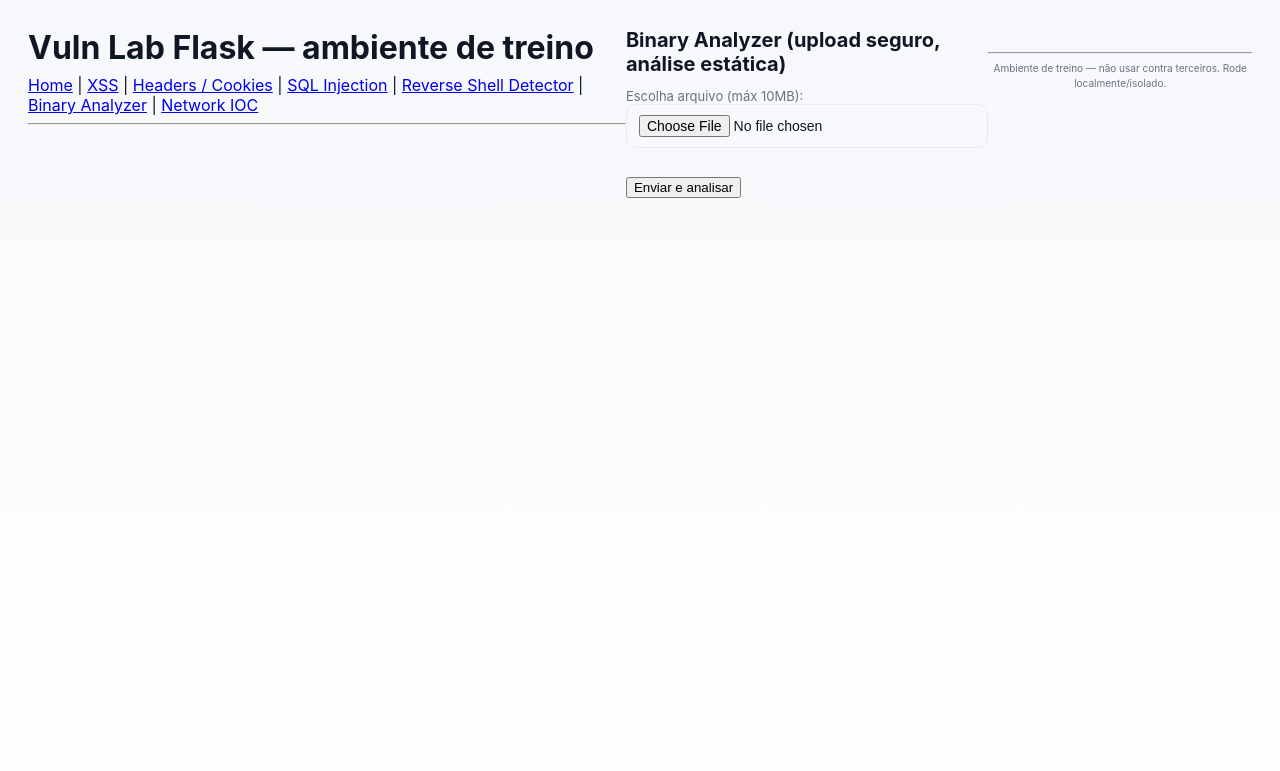
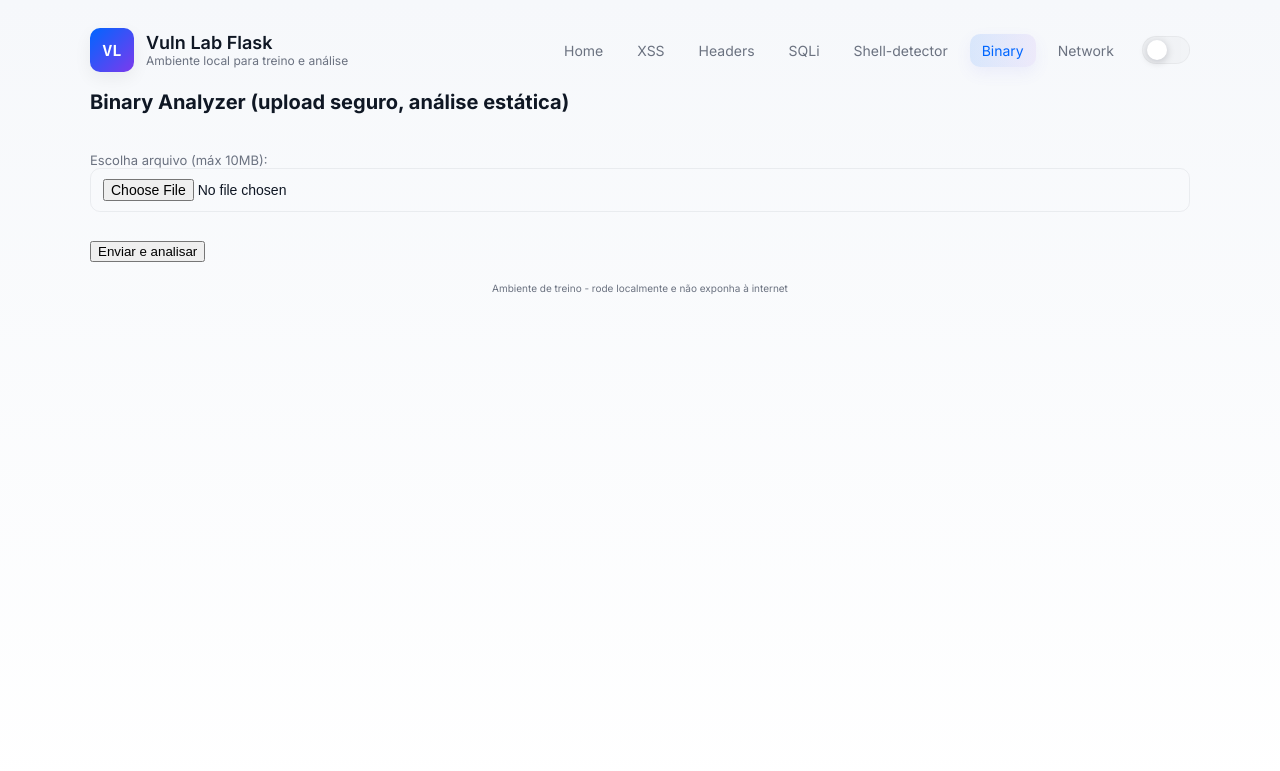
Before and after one commit to brunnosaid/vuln-labs, a Flask app: page /binary in a window 1280 px wide. Shown: the top 771 px of the page. Run offline with Flask 2, Linux system fonts and the light colour scheme.

Commit message:
Update base.html

```diff
--- a/templates/base.html
+++ b/templates/base.html
@@ -1,40 +1,80 @@
 <!doctype html>
-<html lang="pt-br">
+<html lang="pt-br" data-theme="light">
 <head>
   <meta charset="utf-8"/>
   <meta name="viewport" content="width=device-width,initial-scale=1"/>
   <title>Vuln Lab Flask</title>
+
+
+  <link href="https://fonts.googleapis.com/css2?family=Inter:wght@300;400;600;700&family=Fira+Code:wght@400;600&display=swap" rel="stylesheet">
+
   <link rel="stylesheet" href="{{ url_for('static', filename='css/style.css') }}">
 </head>
 <body>
-  <header>
-    <h1>Vuln Lab Flask — ambiente de treino</h1>
-    <nav>
-      <a href="{{ url_for('index') }}">Home</a> |
-      <a href="{{ url_for('xss') }}">XSS</a> |
-      <a href="{{ url_for('headers') }}">Headers / Cookies</a> |
-      <a href="{{ url_for('sqli') }}">SQL Injection</a> |
-      <a href="{{ url_for('shell') }}">Reverse Shell Detector</a> |
-      <a href="{{ url_for('binary') }}">Binary Analyzer</a> |
-      <a href="{{ url_for('network') }}">Network IOC</a>
+  <div class="container">
+    <header class="header">
+      <div class="brand">
+        <div class="logo">VL</div>
+        <div>
+          <div class="title">Vuln Lab Flask</div>
+          <div class="subtitle">Ambiente local para treino e análise</div>
+        </div>
+      </div>
+
+      <div class="controls">
+        <nav class="nav" aria-label="main nav">
+          <a href="{{ url_for('index') }}" class="{% if request.endpoint=='index' %}active{% endif %}">Home</a>
+          <a href="{{ url_for('xss') }}" class="{% if request.endpoint=='xss' or request.endpoint=='xss_reflect' %}active{% endif %}">XSS</a>
+          <a href="{{ url_for('headers') }}" class="{% if request.endpoint=='headers' %}active{% endif %}">Headers</a>
+          <a href="{{ url_for('sqli') }}" class="{% if request.endpoint=='sqli' %}active{% endif %}">SQLi</a>
+          <a href="{{ url_for('shell') }}" class="{% if request.endpoint=='shell' %}active{% endif %}">Shell-detector</a>
+          <a href="{{ url_for('binary') }}" class="{% if request.endpoint=='binary' %}active{% endif %}">Binary</a>
+          <a href="{{ url_for('network') }}" class="{% if request.endpoint=='network' %}active{% endif %}">Network</a>
         </nav>
-    <hr/>
+
+        <div style="display:flex;gap:10px;align-items:center;margin-left:8px">
+          <div title="Alternar tema" id="themeToggle" class="toggle" role="button" aria-pressed="false">
+            <div class="dot"></div>
+          </div>
+        </div>
+      </div>
     </header>
 
-  <main>
+    <main class="layout">
       {% with messages = get_flashed_messages() %}
         {% if messages %}
-        <ul class="flashes">{% for m in messages %}<li>{{ m }}</li>{% endfor %}</ul>
+          <div class="card">
+            {% for m in messages %}<div style="color:var(--accent)">{{ m }}</div>{% endfor %}
+          </div>
         {% endif %}
       {% endwith %}
+
       {% block content %}{% endblock %}
     </main>
 
     <footer>
-    <hr/>
-    <small>Ambiente de treino — não usar contra terceiros. Rode localmente/isolado.</small>
+      <small>Ambiente de treino - rode localmente e não exponha à internet</small>
     </footer>
+  </div>
 
-  <script src="{{ url_for('static', filename='js/dom_xss.js') }}"></script>
+  <script>
+    // theme toggle; persists on localStorage
+    const root = document.documentElement;
+    const toggle = document.getElementById('themeToggle');
+    function setTheme(t){
+      root.setAttribute('data-theme', t);
+      localStorage.setItem('vl_theme', t);
+      if(toggle) toggle.setAttribute('aria-pressed', t==='dark');
+    }
+    // init
+    const saved = localStorage.getItem('vl_theme') || 'light';
+    setTheme(saved);
+    if(toggle){
+      toggle.addEventListener('click', () => {
+        const current = document.documentElement.getAttribute('data-theme') === 'dark' ? 'dark' : 'light';
+        setTheme(current === 'dark' ? 'light' : 'dark');
+      });
+    }
+  </script>
 </body>
 </html>
```
Lines whose indentation alone changed are shown as unchanged.
